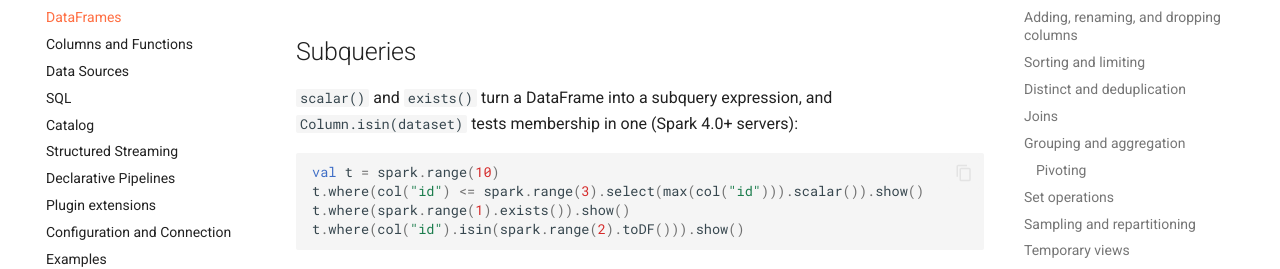
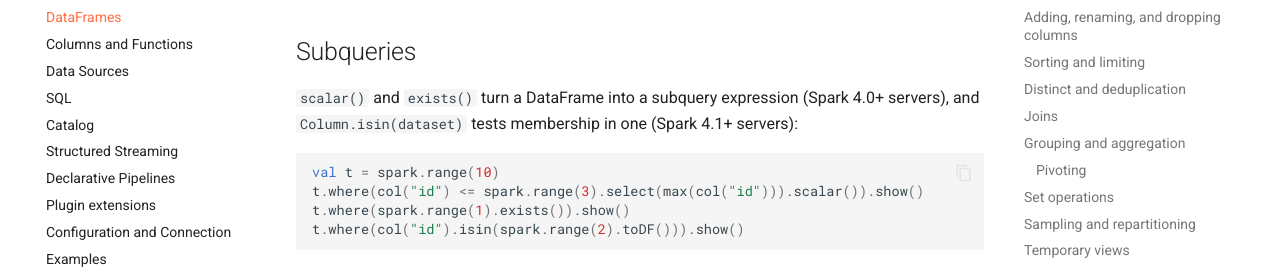
Before and after one commit to HyukjinKwon/spark-connect-scala3, an MkDocs documentation site: the page built from docs/dataframes.md, in a window 1280 px wide and 900 px high, scrolled down 4184 px. Shown: the part 172-441 px from the top of the window. Built offline with MkDocs 1.6.1 and Material for MkDocs 9.7.7, drawn with Linux system fonts in a browser that asks for light colours; comment, search, counter and statistics services are not loaded.

Commit message:
Gate isin(Dataset) IN subqueries on Spark 4.1+
Spark 4.0 servers reject SUBQUERY_TYPE_IN with "Unknown SubqueryType
UNRECOGNIZED": the enum value was added in Spark 4.1. Scalar and EXISTS
subqueries do work on 4.0. Run the IN-subquery check only on 4.1+ servers
and correct the docs and changelog, which said 4.0+.

Co-authored-by: Isaac <no-reply@databricks.com>

````diff
--- a/docs/dataframes.md
+++ b/docs/dataframes.md
@@ -211,8 +211,8 @@ queries
 
 ## Subqueries
 
-`scalar()` and `exists()` turn a DataFrame into a subquery expression, and
-`Column.isin(dataset)` tests membership in one (Spark 4.0+ servers):
+`scalar()` and `exists()` turn a DataFrame into a subquery expression (Spark 4.0+
+servers), and `Column.isin(dataset)` tests membership in one (Spark 4.1+ servers):
 
 ```scala
 val t = spark.range(10)
````
Also changed, not shown: CHANGELOG.md (+5 -4 lines), docs/columns-and-functions.md (+1 -1 lines), docs/troubleshooting.md (+3 -2 lines), 2 other files.
